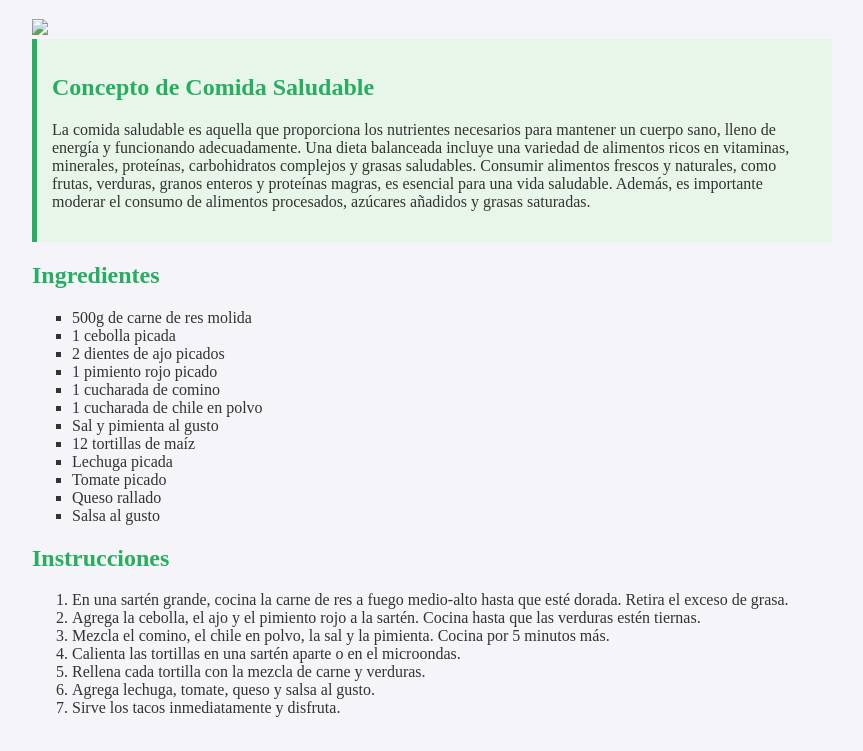
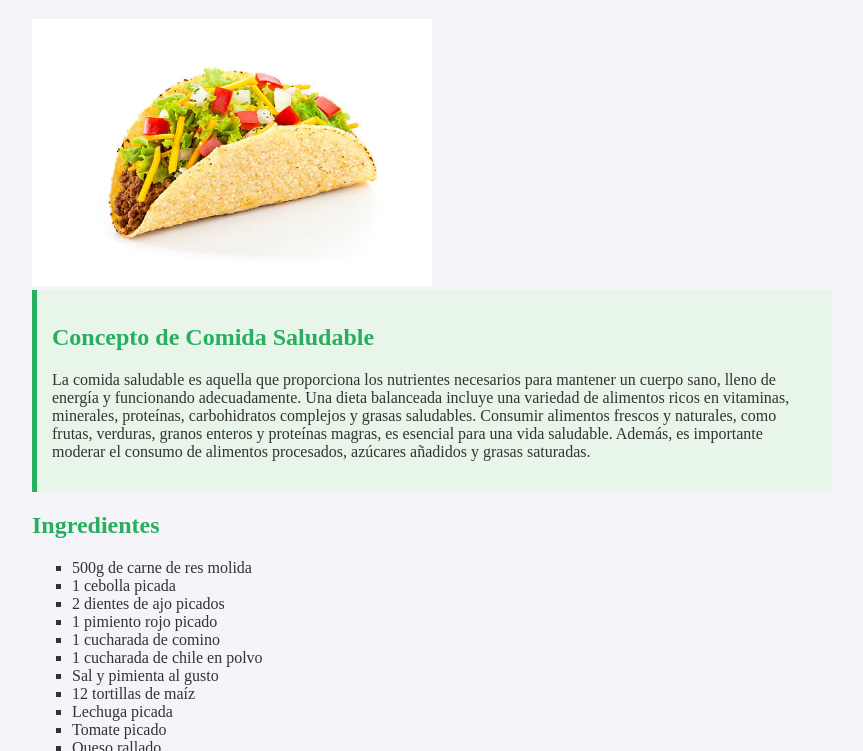
Before and after one commit to JohanSego/Receta-Saludable-2.0, a plain HTML site: page index.html in a window 1280 px wide. Shown: the part 61-812 px from the top of the page, without its empty margins (208-1071 px from the left). Drawn offline with Linux system fonts and the light colour scheme.

Commit message:
Update index.html

```diff
--- a/index.html
+++ b/index.html
@@ -35,7 +35,7 @@
 <body>
     <div class="container">
         <h1>Receta de Tacos Saludables</h1>
-        <img src="img/Taco.jpg" width="400"/>
+        <img src="Taco.jpg" width="400"/>
         <div class="concepto">
             <h2>Concepto de Comida Saludable</h2>
             <p>La comida saludable es aquella que proporciona los nutrientes necesarios para mantener un cuerpo sano, lleno de energía y funcionando adecuadamente. Una dieta balanceada incluye una variedad de alimentos ricos en vitaminas, minerales, proteínas, carbohidratos complejos y grasas saludables. Consumir alimentos frescos y naturales, como frutas, verduras, granos enteros y proteínas magras, es esencial para una vida saludable. Además, es importante moderar el consumo de alimentos procesados, azúcares añadidos y grasas saturadas.</p>
```
